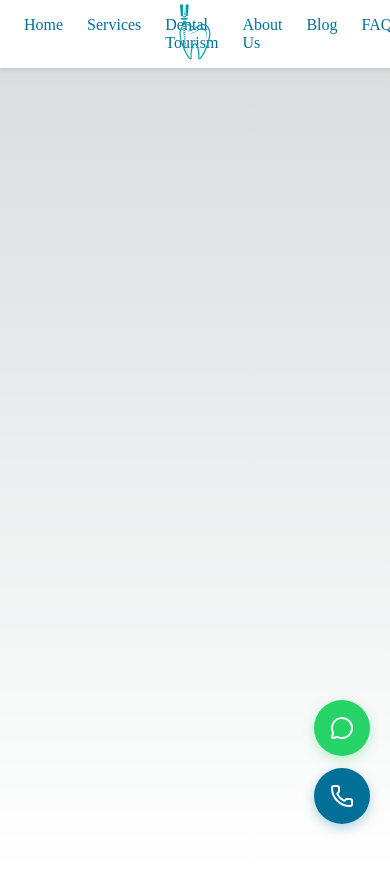
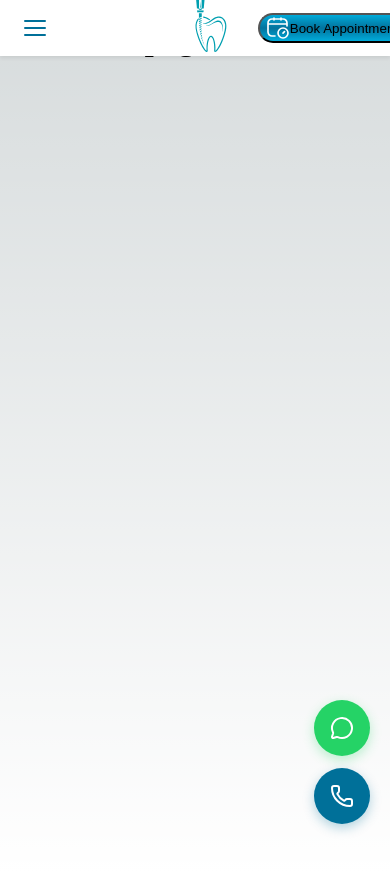
Before and after one commit to fr3nZy-7/pdcaic, a Next.js app: page / in a window 390 px wide. Built offline with nearby package versions, Linux system fonts and the light colour scheme.

Commit message:
header responsiveness fixed

```diff
--- a/src/components/common/Header.tsx
+++ b/src/components/common/Header.tsx
@@ -1,9 +1,13 @@
-'use client';
+// components/Header.tsx
+"use client";
 
+import React, { useState } from "react";
 import Link from "next/link";
 import BookAppointmentButton from "@/components/common/BookAppointmentButton";
 
-const Header = () => {
+const Header: React.FC = () => {
+  const [isOpen, setIsOpen] = useState(false);
+
   const navLinks = [
     { href: "/", label: "Home" },
     { href: "/services", label: "Services" },
@@ -13,49 +17,48 @@ const Header = () => {
     { href: "/faqs", label: "FAQ" },
   ];
 
-  // Handle mouse events with proper typing
+  // Keep your typed mouse handlers (they still work)
   const handleMouseEnter = (e: React.MouseEvent<HTMLAnchorElement>) => {
-    (e.target as HTMLAnchorElement).style.color = '#00ABDA';
+    (e.target as HTMLAnchorElement).style.color = "#00ABDA";
   };
 
   const handleMouseLeave = (e: React.MouseEvent<HTMLAnchorElement>) => {
-    (e.target as HTMLAnchorElement).style.color = '#007099';
+    (e.target as HTMLAnchorElement).style.color = "#007099";
   };
 
   return (
-    <header style={{
-      background: 'white',
-      boxShadow: '0 2px 4px rgba(0,0,0,0.1)',
-      position: 'fixed',
-      top: 0,
-      left: 0,
-      right: 0,
-      zIndex: 50
-    }}>
-      <div style={{
-        maxWidth: '1280px',
-        margin: '0 auto',
-        display: 'flex',
-        justifyContent: 'space-between',
-        alignItems: 'center',
-        padding: '16px 24px'
-      }}>
-        {/* Left Navigation */}
-        <nav style={{
-          display: 'flex',
-          gap: '24px',
-          fontSize: '16px',
-          fontWeight: '500'
-        }}>
+    <header className="header">
+      <div className="container">
+        {/* Mobile hamburger (hidden on desktop) */}
+        <button
+          type="button"
+          className="mobileMenuButton"
+          aria-label="Toggle navigation"
+          aria-expanded={isOpen}
+          onClick={() => setIsOpen((s) => !s)}
+        >
+          {/* simple inline SVG icons - no external dependency */}
+          {!isOpen ? (
+            <svg width="22" height="16" viewBox="0 0 22 16" fill="none" xmlns="http://www.w3.org/2000/svg" aria-hidden>
+              <rect width="22" height="2" rx="1" fill="#007099" />
+              <rect y="7" width="22" height="2" rx="1" fill="#007099" />
+              <rect y="14" width="22" height="2" rx="1" fill="#007099" />
+            </svg>
+          ) : (
+            <svg width="20" height="20" viewBox="0 0 20 20" fill="none" xmlns="http://www.w3.org/2000/svg" aria-hidden>
+              <path d="M3 3L17 17" stroke="#007099" strokeWidth="2" strokeLinecap="round" />
+              <path d="M17 3L3 17" stroke="#007099" strokeWidth="2" strokeLinecap="round" />
+            </svg>
+          )}
+        </button>
+
+        {/* Desktop nav (hidden on mobile) */}
+        <nav className="desktopNav" aria-label="Primary navigation">
           {navLinks.map((link) => (
             <Link
               key={link.href}
               href={link.href}
-              style={{
-                color: '#007099',
-                textDecoration: 'none',
-                transition: 'color 0.2s'
-              }}
+              className="navLink"
               onMouseEnter={handleMouseEnter}
               onMouseLeave={handleMouseLeave}
             >
@@ -64,26 +67,179 @@ const Header = () => {
           ))}
         </nav>
 
-        {/* Center Logo */}
-        <div style={{
-          position: 'absolute',
-          left: '50%',
-          transform: 'translateX(-50%)'
-        }}>
+        {/* Center logo */}
+        <div className="centerLogo">
           <Link href="/">
             <img
               src="/images/common/short-logo-wo-name.svg"
               alt="Padmanaabh Dental Clinic Logo"
-              style={{height: 'auto', width: '64px'}}
+              style={{ height: "auto", width: 64 }}
             />
           </Link>
         </div>
 
         {/* Right CTA */}
-        <div>
+        <div className="ctaWrapper">
           <BookAppointmentButton />
         </div>
       </div>
+
+      {/* Mobile dropdown menu (only effective / visible on small screens) */}
+      <div className={`mobileDropdown ${isOpen ? "open" : ""}`} role="menu" aria-hidden={!isOpen}>
+        {navLinks.map((link) => (
+          <Link
+            key={link.href}
+            href={link.href}
+            className="mobileNavLink"
+            onClick={() => setIsOpen(false)}
+            onMouseEnter={handleMouseEnter}
+            onMouseLeave={handleMouseLeave}
+          >
+            {link.label}
+          </Link>
+        ))}
+      </div>
+
+      {/* Styled JSX for responsiveness (keeps this self-contained) */}
+      <style jsx>{`
+        :root {
+          --teal: #007099;
+          --teal-bright: #00ABDA;
+          --header-h: 64px;
+        }
+
+        .header {
+          background: white;
+          box-shadow: 0 2px 4px rgba(0, 0, 0, 0.08);
+          position: fixed;
+          top: 0;
+          left: 0;
+          right: 0;
+          z-index: 50;
+          font-family: "Poppins", sans-serif;
+        }
+
+        .container {
+          max-width: 1280px;
+          margin: 0 auto;
+          display: flex;
+          align-items: center;
+          justify-content: space-between;
+          padding: 16px 24px;
+          position: relative;
+          height: var(--header-h);
+        }
+
+        /* Desktop nav */
+        .desktopNav {
+          display: flex;
+          gap: 24px;
+          font-size: 16px;
+          font-weight: 500;
+        }
+
+        .navLink {
+          color: var(--teal);
+          text-decoration: none;
+          transition: color 0.18s ease;
+        }
+
+        .navLink:hover {
+          color: var(--teal-bright);
+        }
+
+        /* center logo absolute so it stays in center */
+        .centerLogo {
+          position: absolute;
+          left: 50%;
+          transform: translateX(-50%);
+          top: 50%;
+          transform-origin: center;
+          transform: translate(-50%, -50%);
+        }
+
+        .ctaWrapper {
+          display: flex;
+          align-items: center;
+        }
+
+        /* Mobile hamburger button - hidden on desktop */
+        .mobileMenuButton {
+          display: none;
+          align-items: center;
+          justify-content: center;
+          padding: 8px;
+          margin-right: 8px;
+          background: transparent;
+          border: none;
+          cursor: pointer;
+        }
+
+        .mobileMenuButton svg {
+          display: block;
+        }
+
+        /* Mobile dropdown (hidden on desktop via media query) */
+        .mobileDropdown {
+          display: block; /* default hidden for desktop */
+        }
+
+        /* ========== Responsive rules ========== */
+        @media (max-width: 767px) {
+          .container {
+            padding: 12px 16px;
+          }
+
+          /* hide desktop nav, show hamburger */
+          .desktopNav {
+            display: none;
+          }
+
+          .mobileMenuButton {
+            display: inline-flex;
+            z-index: 60;
+          }
+
+          /* mobile dropdown will be display:block and animated via max-height */
+          .mobileDropdown {
+            display: block;
+            position: absolute;
+            top: var(--header-h);
+            left: 0;
+            right: 0;
+            background: white;
+            border-top: 1px solid rgba(0, 112, 153, 0.06);
+            padding: 8px 12px;
+            box-shadow: 0 6px 20px rgba(2, 12, 20, 0.06);
+            overflow: hidden;
+            max-height: 0;
+            transition: max-height 260ms ease-in-out, opacity 180ms ease;
+            opacity: 0;
+            z-index: 49;
+          }
+
+          .mobileDropdown.open {
+            max-height: 400px; /* enough for links */
+            opacity: 1;
+          }
+
+          .mobileNavLink {
+            display: block;
+            width: 100%;
+            padding: 10px 8px;
+            color: var(--teal);
+            text-decoration: none;
+            border-radius: 8px;
+            font-weight: 500;
+            transition: background 0.12s ease, color 0.12s ease;
+          }
+
+          .mobileNavLink:hover {
+            background: rgba(0, 171, 218, 0.06);
+            color: var(--teal-bright);
+          }
+        }
+      `}</style>
     </header>
   );
 };
```
